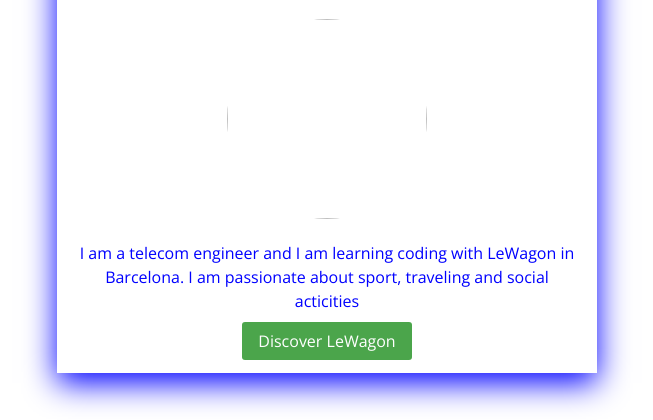
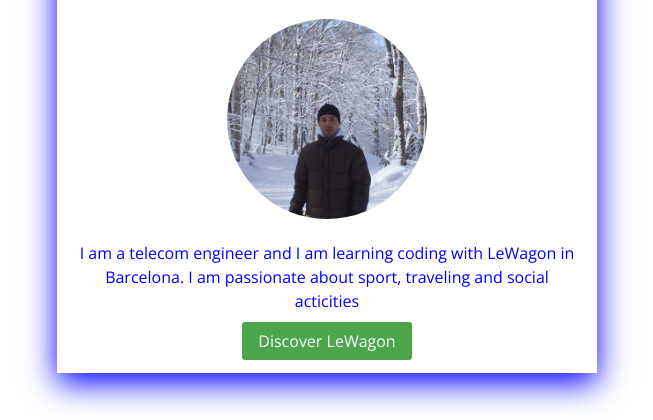
Before and after one commit to Abder007/profile, a plain HTML site: page index.html in a window 1280 px wide. Shown: the part 158-578 px from the top of the page, without its empty margins (313-966 px from the left). Drawn offline with nearby package versions, Linux system fonts and the light colour scheme; the site is published under a folder, as on GitHub Pages, so addresses that start at the root find nothing.

Commit message:
image modified

```diff
--- a/index.html
+++ b/index.html
@@ -11,7 +11,7 @@
       <div class="container">
         <div class="top-div">
           <h1 class="my_header">Hello I'm Abder 👨🏻‍💻</h1>
-          <img src="/images/Abdelo3.jpg" id="profile_pic">
+          <img src="images/Abdelo3.jpg" id="profile_pic">
           <p>I am a telecom engineer and I am learning coding with LeWagon in Barcelona.
           I am passionate about sport, traveling and social acticities</p>
           <a class="button" href="https://lewagon.github.io/html-css-challenges/01-profile-content-new/#" target="_blank">Discover LeWagon
```
